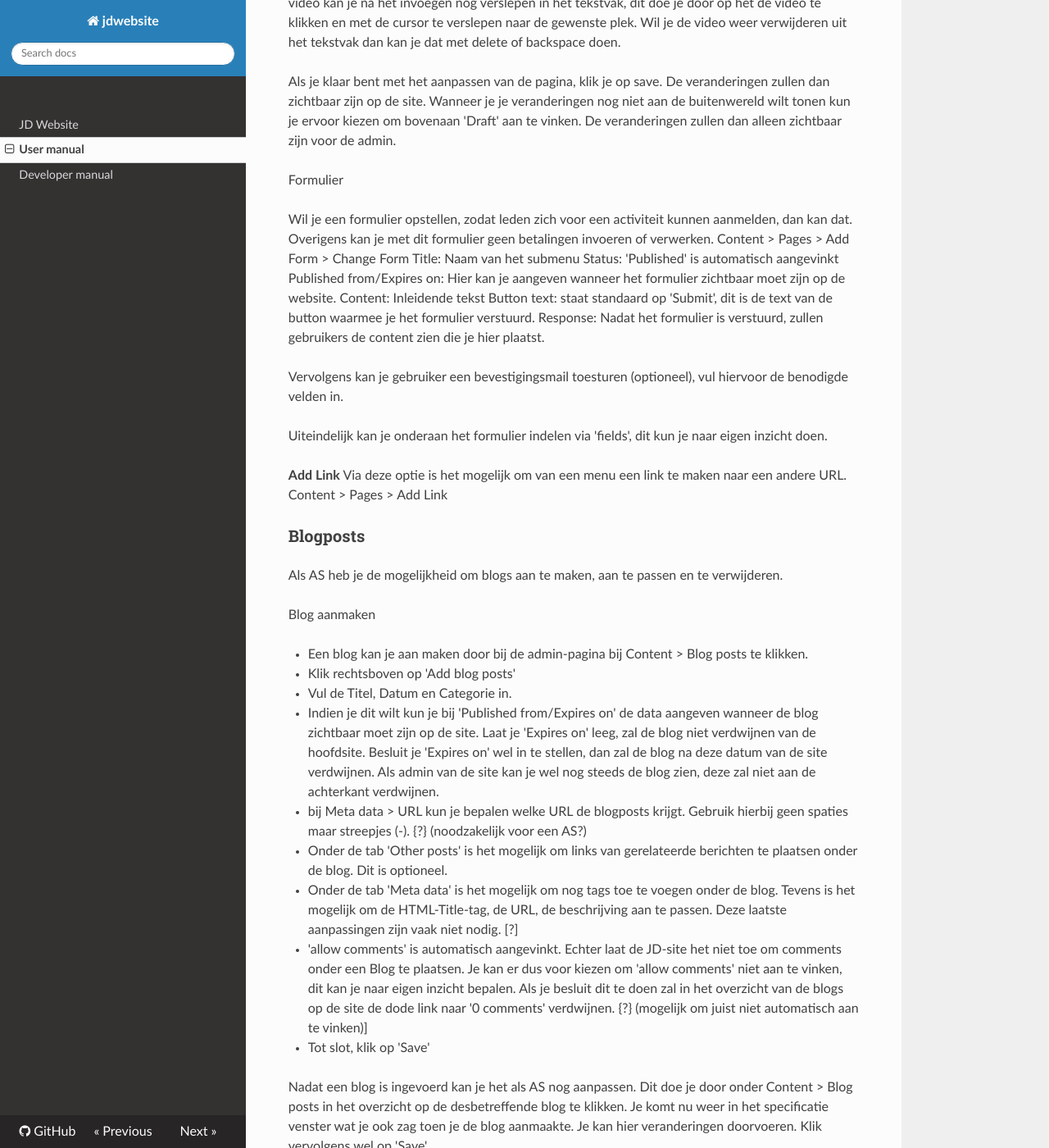
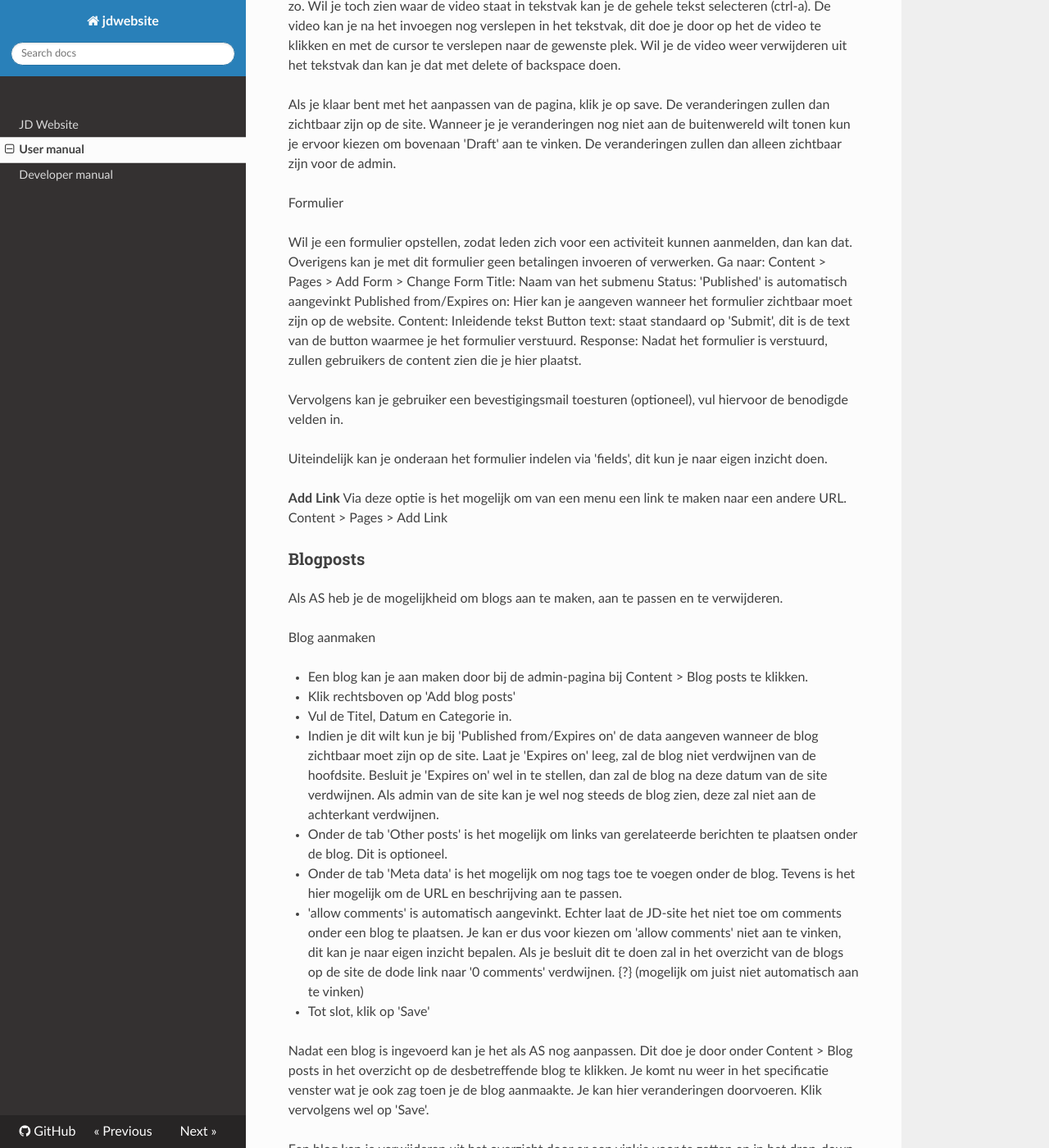
Before and after one commit to jonge-democraten/website, an MkDocs documentation site: the page built from docs/user.md, in a window 1280 px wide and 1400 px high, scrolled down 2296 px. Shown: the whole window at 82% size. Built offline with MkDocs 1.6.1, drawn with Linux system fonts in a browser that asks for light colours; nearby versions of some CDN libraries; old or Windows-style settings are respelled for this version of MkDocs; some of the changed text lies outside the part shown.

Commit message:
Add Blogposts

````diff
--- a/docs/user.md
+++ b/docs/user.md
@@ -2,9 +2,19 @@
 
 ## Introduction
 
+Welkom
+
+Uitleg: toegang specificeren, hoe geraak je als AS op de achterkant van de site.
+
 ## Managing content
 
+Dashboard, hoofdpagina, overzichtelijk.
+Uitleg: duidelijk onderscheid tussen MijnJD en Wolk.
 
+- Voornamelijk via the backend editing, kan via in-line editing
+- Uitleg In-Line Editing (superhandig via de frontend) (wordt wellicht ook mogelijk voor Events)
+	Dus vanuit admin --> view site (Rechtsboven) --> redirect naar de site --> Rechtsboven klikken 'Edit' --> voila
+http://mezzanine.jupo.org/docs/inline-editing.html
 
 ### Pages
 
@@ -45,7 +57,6 @@ Herstellen (ctrl-y)
 Drop-down menu: aanpassen format van de alinea's
 Verrekijker: Zoekfunctie
 Venster: Fullscreen (handig!)
-
 
 Hyperlink invoegen
 Het invoegen van een hyperlink kan als volgt: selecteer de tekst waarvan je een link wilt maken, klik vervolgens op de het icoontje van de kettingschakel in de tekstverwerkersbalk. Vul de URL Link in bij 'General Properties' en  klik op Update. Wil je de link weer verwijderen kan dit door op 'Unlink' te klikken.
@@ -66,7 +77,7 @@ Filmpjes uploaden via Youtube (maar ook via andere sites) is geen probleem.
 
 - Ga naar Youtube en zoek de betreffende video.
 - Klik onder de video op 'Delen/Share', daarna op 'Insluiten/Embed'.
-- Kopieer de code (deze HTML code lijkt hierop: <iframe width="560" height="315" src="//www.youtube.com/embed/BcsfftwLUf0" frameborder="0" allowfullscreen></iframe>)
+- Kopieer de code (deze HTML code lijkt hierop: ```<iframe width="560" height="315" src="//www.youtube.com/embed/BcsfftwLUf0" frameborder="0" allowfullscreen></iframe>```
 - Plaats in het tekstvak de cursor op de plek waar je de video wilt plaatsen en klik op het film-icoontje in de tekstverwerkersbalk.
 - Open in het nieuwe venster de 'Source' tab en kopieer de link in het zwarte veld.
 - Klik op 'Insert'
@@ -79,7 +90,7 @@ Als je klaar bent met het aanpassen van de pagina, klik je op save. De veranderi
 Formulier
 
 Wil je een formulier opstellen, zodat leden zich voor een activiteit kunnen aanmelden, dan kan dat. Overigens kan je met dit formulier geen betalingen invoeren of verwerken.
-Content > Pages > Add Form > Change Form
+Ga naar: Content > Pages > Add Form > Change Form
 Title: Naam van het submenu
 Status: 'Published' is automatisch aangevinkt
 Published from/Expires on: Hier kan je aangeven wanneer het formulier zichtbaar moet zijn op de website.
@@ -107,18 +118,13 @@ Blog aanmaken
 - Klik rechtsboven op 'Add blog posts'
 - Vul de Titel, Datum en Categorie in.
 - Indien je dit wilt kun je bij 'Published from/Expires on' de data aangeven wanneer de blog zichtbaar moet zijn op de site. Laat je 'Expires on' leeg, zal de blog niet verdwijnen van de hoofdsite. Besluit je 'Expires on' wel in te stellen, dan zal de blog na deze datum van de site verdwijnen. Als admin van de site kan je wel nog steeds de blog zien, deze zal niet aan de achterkant verdwijnen.
+- Onder de tab 'Other posts' is het mogelijk om links van gerelateerde berichten te plaatsen onder de blog. Dit is optioneel.
+- Onder de tab 'Meta data' is het mogelijk om nog tags toe te voegen onder de blog. Tevens is het hier mogelijk om de URL en  beschrijving aan te passen.
 
-- bij Meta data > URL kun je bepalen welke URL de blogposts krijgt. Gebruik hierbij geen spaties maar streepjes (-).
-{?} (noodzakelijk voor een AS?)
+- 'allow comments' is automatisch aangevinkt. Echter laat de JD-site het niet toe om comments onder een blog te plaatsen. Je kan er dus voor kiezen om 'allow comments' niet aan te vinken, dit kan je naar eigen inzicht bepalen. Als je besluit dit te doen zal in het overzicht van de blogs op de site de dode link naar '0 comments' verdwijnen.
+{?} (mogelijk om juist niet automatisch aan te vinken)
 
-- Onder de tab 'Other posts' is het mogelijk om links van gerelateerde berichten te plaatsen onder de blog. Dit is optioneel.
-- Onder de tab 'Meta data' is het mogelijk om nog tags toe te voegen onder de blog. Tevens is het mogelijk om de HTML-Title-tag, de URL, de beschrijving aan te passen. Deze laatste aanpassingen zijn vaak niet nodig. [?]
-- 'allow comments' is automatisch aangevinkt. Echter laat de JD-site het niet toe om comments onder een Blog te plaatsen. Je kan er dus voor kiezen om 'allow comments' niet aan te vinken, dit kan je naar eigen inzicht bepalen. Als je besluit dit te doen zal in het overzicht van de blogs op de site de dode link naar '0 comments' verdwijnen.
-{?} (mogelijk om juist niet automatisch aan te vinken)]
 - Tot slot, klik op 'Save'
-
-
-
 
 Nadat een blog is ingevoerd kan je het als AS nog aanpassen. Dit doe je door onder Content > Blog posts in het overzicht op de desbetreffende blog te klikken. Je komt nu weer in het specificatie venster wat je ook zag toen je de blog aanmaakte. Je kan hier veranderingen doorvoeren. Klik vervolgens wel op 'Save'.
 
@@ -138,10 +144,10 @@ Onder de tab help staat welke verschillende bestandsformaten je kan uploaden. Ee
 
 Om een ellenlange lijst met bestanden te voorkomen kun je de Media Library naar eigen inzicht onderverdelen in mappen. Daarnaast kan je bestanden sorteren op alfabetische volgorde, grootte en datum. Tevens kan je bestanden filteren op datum en type. Met de zoekfunctie kan je door je de Media Library doorzoeken.
 
-Let wel, gebruik de Media Library niet als opslag, daar hebben we de Wolk voor.
+Gebruik de Media Library om documenten op te slaan die je op de site wilt plaatsen. Documenten die je voor intern gebruik nodig hebt kun je opslaan op de Wolk.
 
 
-# Documenten toevoegen
+#### Documenten toevoegen
 
 Het is mogelijk om documenten (bv. HR, Statuten) zelf te plaatsen op de website.
 Ga naar Content > Pages > Add Document Listing
````
Also changed, not shown: other parts of docs/user.md (+4 -2 lines).
